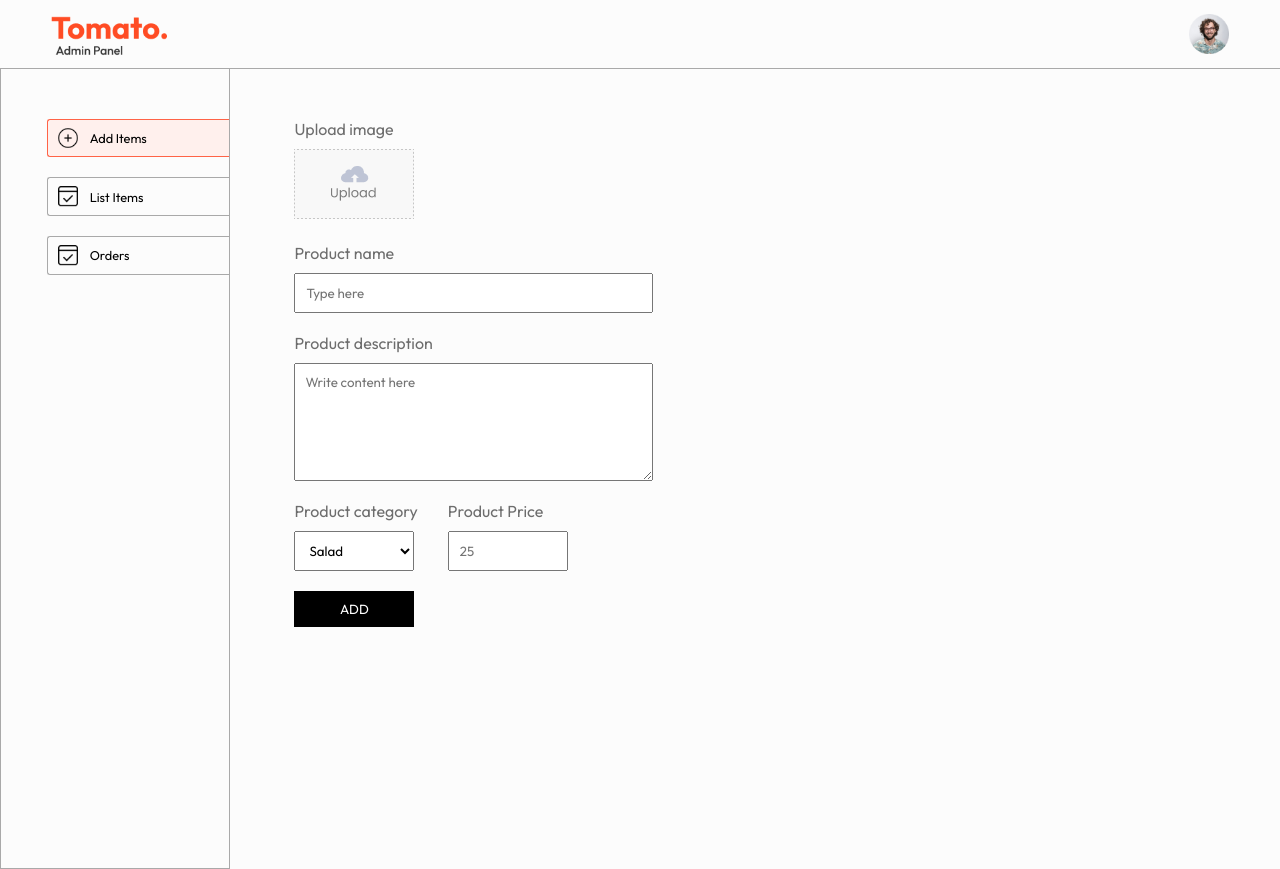
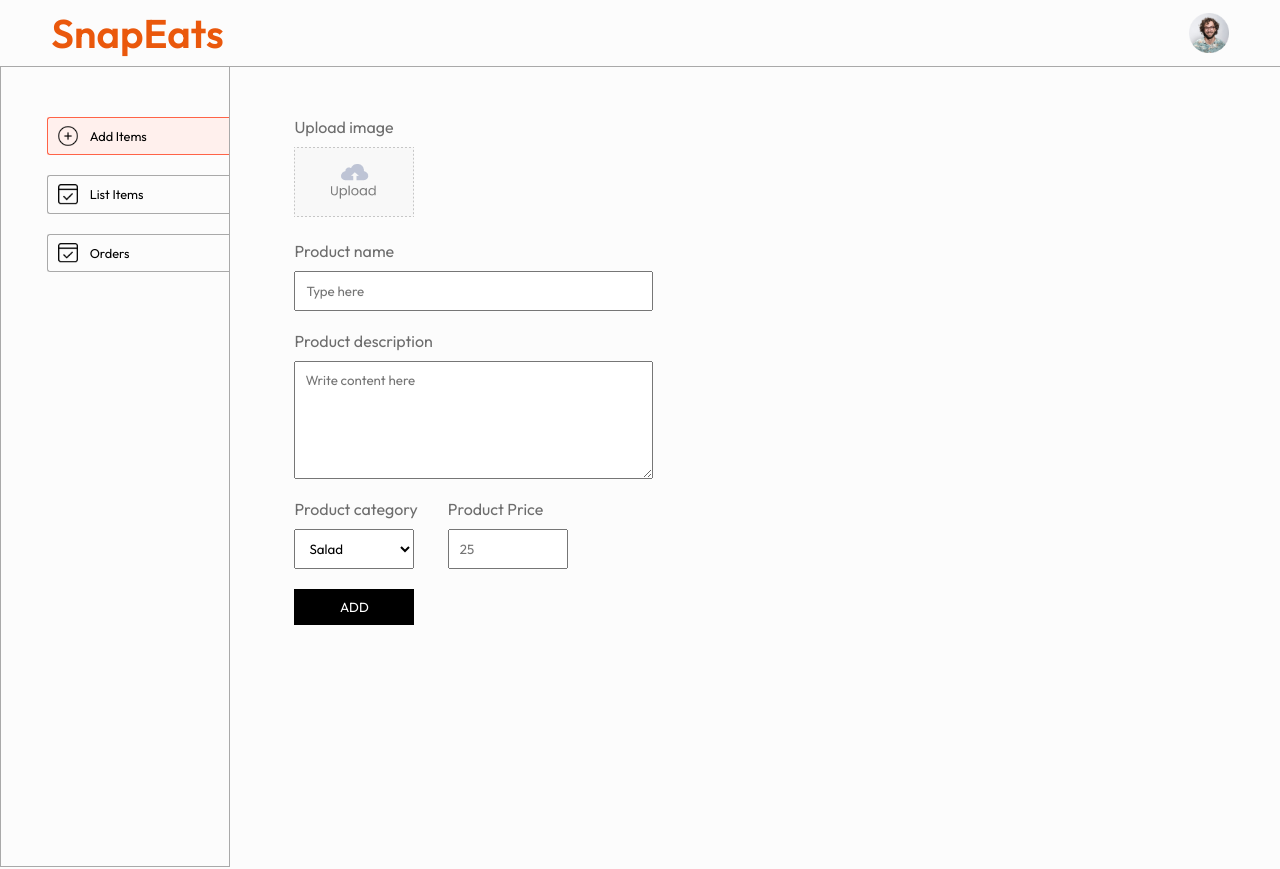
Before and after one commit to Prince-chaubey/SnapEats-FullStack, a React (Vite) app in the folder admin/: page /add in a window 1280 px wide. Built offline with nearby package versions, Linux system fonts and the light colour scheme.

Commit message:
Connected Admin Portal to Backend

```diff
--- a/admin/src/assets/assets.js
+++ b/admin/src/assets/assets.js
@@ -5,7 +5,7 @@ import profile_image from './profile_image.png'
 import upload_area from './upload_area.png'
 import parcel_icon from './parcel_icon.png'
 
-export const url = "http://localhost:8080";
+export const url = "https://snapeats-fullstack-1.onrender.com"
 export const currency = '₹'
 
 export const assets ={
--- a/admin/src/components/Navbar/Navbar.css
+++ b/admin/src/components/Navbar/Navbar.css
@@ -10,3 +10,8 @@
 .navbar .profile{
     width: 40px;
 }
+.tag-color{
+    color: #ea580c;
+    font-size: 40px;
+    font-weight: 600;
+}
--- a/admin/src/components/Navbar/Navbar.jsx
+++ b/admin/src/components/Navbar/Navbar.jsx
@@ -5,7 +5,7 @@ import { assets } from '../../assets/assets'
 const Navbar = () => {
   return (
     <div className='navbar'>
-      <img className='logo' src={assets.logo} alt="" />
+      <p className='tag-color'>SnapEats</p>
       <img className='profile' src={assets.profile_image} alt="" />
     </div>
   )
```
